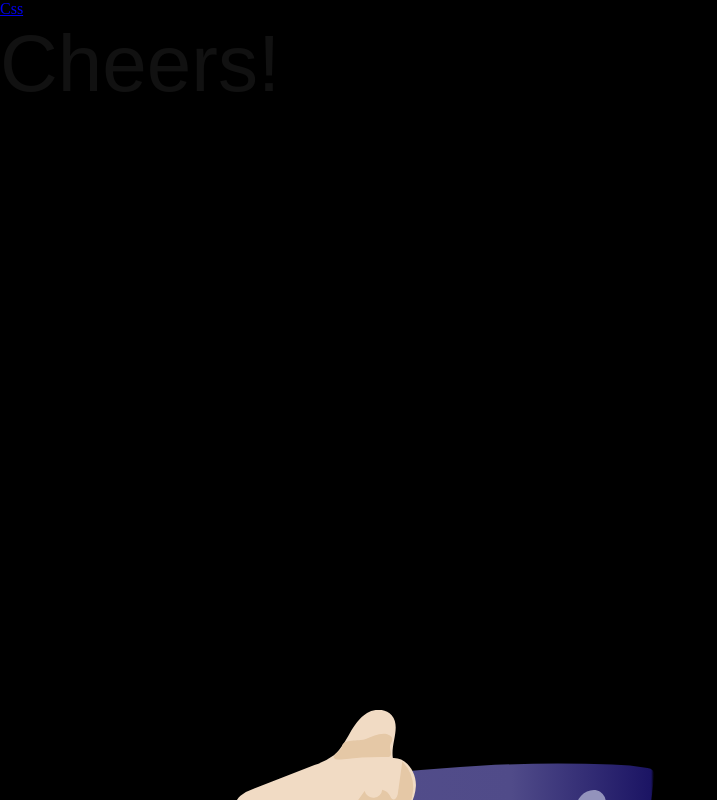
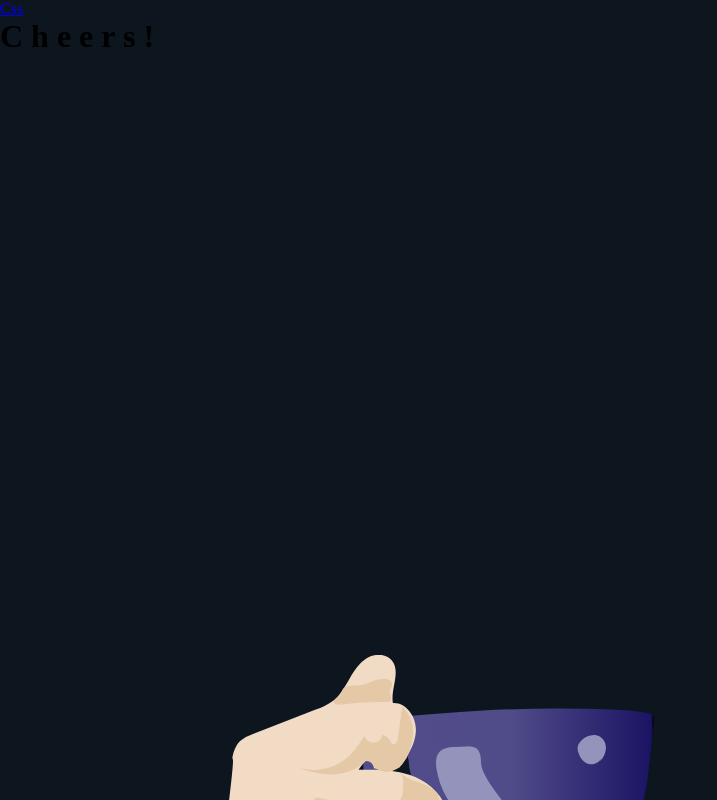
Before and after one commit to elisepringle92/animation, a plain HTML site: page index.html in a window 1280 px wide. Shown: the top 800 px of the page, without its empty margins (0-717 px from the left). Drawn offline with Linux system fonts and the light colour scheme; a web font is replaced by a local one.

Commit message:
Update style.css

```diff
--- a/style.css
+++ b/style.css
@@ -2,14 +2,7 @@
 html,body {width: 100%;height: 100%;}
 
 body {
-  margin: 0;
-  padding: 0;
-  justify-content: center;
-  align-items: center;
-  height: 100vh;
-  background: #000;
-
-
+  background: #0d161f;
 }
 
 #cup {
@@ -24,7 +17,7 @@ body {
   box-shadow: 0px 0px 0px 8px #fff,
               inset 20px -20px 20px rgba(255,255,255,0.5),
               inset -10px -20px 20px rgba(255,255,255,0.5);
-  background-image: img/wave.png;
+  background-image: url(wave.png);
   background-position: 0px 350px;
   background-repeat: repeat-x;
   animation: filling 20s ease-in-out infinite;
@@ -44,38 +37,8 @@ body {
 }
 
 
-h1{
-  color:black;
-margin:0;
-padding:0;
-color: #111;
-font-family: ht-neon, sans-serif;
-font-weight: 400;
-font-style: normal;
-font-size: 5em;
-}
-h1 span
-{
-  display: table-cell;
-  margin:0;
-  padding:0;
-  animation: animate 2s linear infinite;
-}
-@keyframes animate
-{
-  0%,100%
-    {
-      color: #fff;
-      filter blur(2px);
-      }
-      5%,95%
-        {
-          color: #111;
-          filter blur(0px);
-}
-}
 h2 {
-  color: white;
+  color: rgba(0, 0, 0, 0.5);
   font-family: fantasy;
   position: absolute;
   width: 100%;
```
